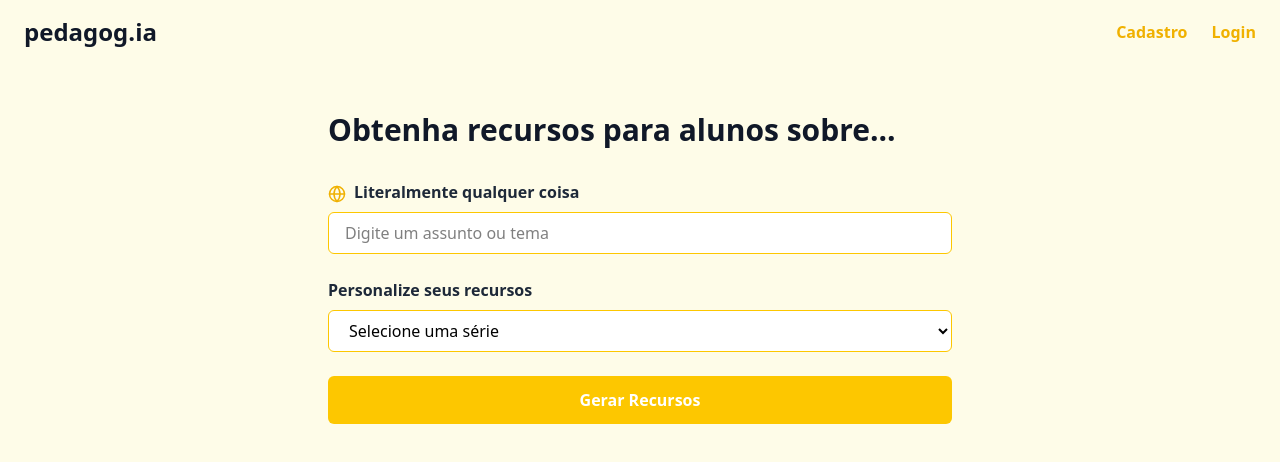
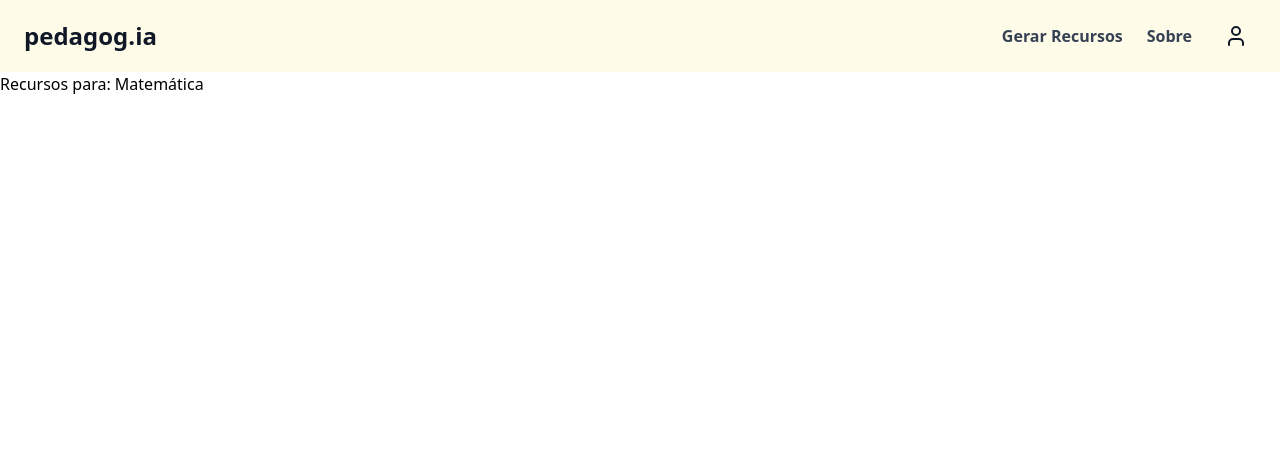
Before and after one commit to mabylly/Projeto-Final-Web, a React (Vite) app in the folder vite-project/: page / in a window 1280 px wide. Shown: the top 462 px of the page. Built offline with nearby package versions, Linux system fonts and the light colour scheme.

Commit message:
Ajustes nas paginas

```diff
--- a/vite-project/src/App.tsx
+++ b/vite-project/src/App.tsx
@@ -1,8 +1,15 @@
+import Resultpage from "./pages/Resultpage";
 import Searchpage from "./pages/Searchpage";
 
+//temporario enquanto nao temos sistema de rotas
+const trocarPagina=2; // 1 para Searchpage, 2 para Resultpage
+
 function App() {
-  return(
-    <Searchpage />
+  return (
+    <>
+      {trocarPagina === 1 && <Searchpage />}
+      {trocarPagina === 2 && <Resultpage />}
+    </>
   );
 }
 
--- a/vite-project/src/components/Header.tsx
+++ b/vite-project/src/components/Header.tsx
@@ -1,11 +1,42 @@
-export default function Header() {
+import { User } from 'lucide-react';
+
+// 1. Criamos uma interface para definir o "contrato" das props do Header.
+// O '?' torna a propriedade 'isLoggedIn' opcional.
+interface HeaderProps {
+  isLoggedIn?: boolean;
+}
+
+// 2. Usamos a interface e definimos um valor padrão para 'isLoggedIn'.
+// Se a prop não for passada, ela automaticamente será 'false'.
+export default function Header({ isLoggedIn = false }: HeaderProps) {
   return (
-    <header className="flex justify-between items-center px-6 py-4 bg-yellow-50 text-yellow-500 font-semibold">
+    <header className="flex justify-between items-center px-6 py-4 bg-yellow-50 text-gray-700 font-semibold">
       <h1 className="text-2xl font-bold text-gray-900">pedagog.ia</h1>
-      <nav className="space-x-6">
-        <a href="#" className="hover:underline">Cadastro</a>
-        <a href="#" className="hover:underline">Login</a>
-      </nav>
+
+      {isLoggedIn ? (
+        // Navbar para usuário LOGADO
+        <nav className="flex items-center space-x-6">
+          <a href="#" className="hover:underline">
+            Gerar Recursos
+          </a>
+          <a href="#" className="hover:underline">
+            Sobre
+          </a>
+          <button className="p-2 rounded-full hover:bg-yellow-100" title="Meu Perfil">
+            <User className="text-gray-900" size={24} />
+          </button>
+        </nav>
+      ) : (
+        // Navbar para usuário DESLOGADO (padrão)
+        <nav className="space-x-6">
+          <a href="#" className="hover:underline">
+            Cadastro
+          </a>
+          <a href="#" className="hover:underline">
+            Login
+          </a>
+        </nav>
+      )}
     </header>
   );
 }
--- /dev/null
+++ b/vite-project/src/pages/Resultpage.tsx
@@ -0,0 +1,18 @@
+import Header from "../components/Header";
+
+const recursoSearch= "Matemática"; // Exemplo de recurso pesquisado
+
+function Searchpage() {
+  return (
+    <>
+    <Header isLoggedIn={true} />
+    <main>
+      <div id="title">
+        <h1>Recursos para: {recursoSearch}</h1>
+      </div>
+    </main>
+    </>
+  );
+}
+
+export default Searchpage;
--- a/vite-project/src/pages/Searchpage.tsx
+++ b/vite-project/src/pages/Searchpage.tsx
@@ -17,7 +17,7 @@ function Searchpage() {
 
   return (
     <div className="min-h-screen bg-yellow-50 font-sans">
-      <Header />
+      <Header isLoggedIn={true} />
       <main className="max-w-2xl mx-auto px-6 py-12">
         <h2 className="text-3xl font-bold text-gray-900 mb-8">
           Obtenha recursos para alunos sobre...
```
Also changed, not shown: vite-project/src/components/CardResults.tsx (added).
